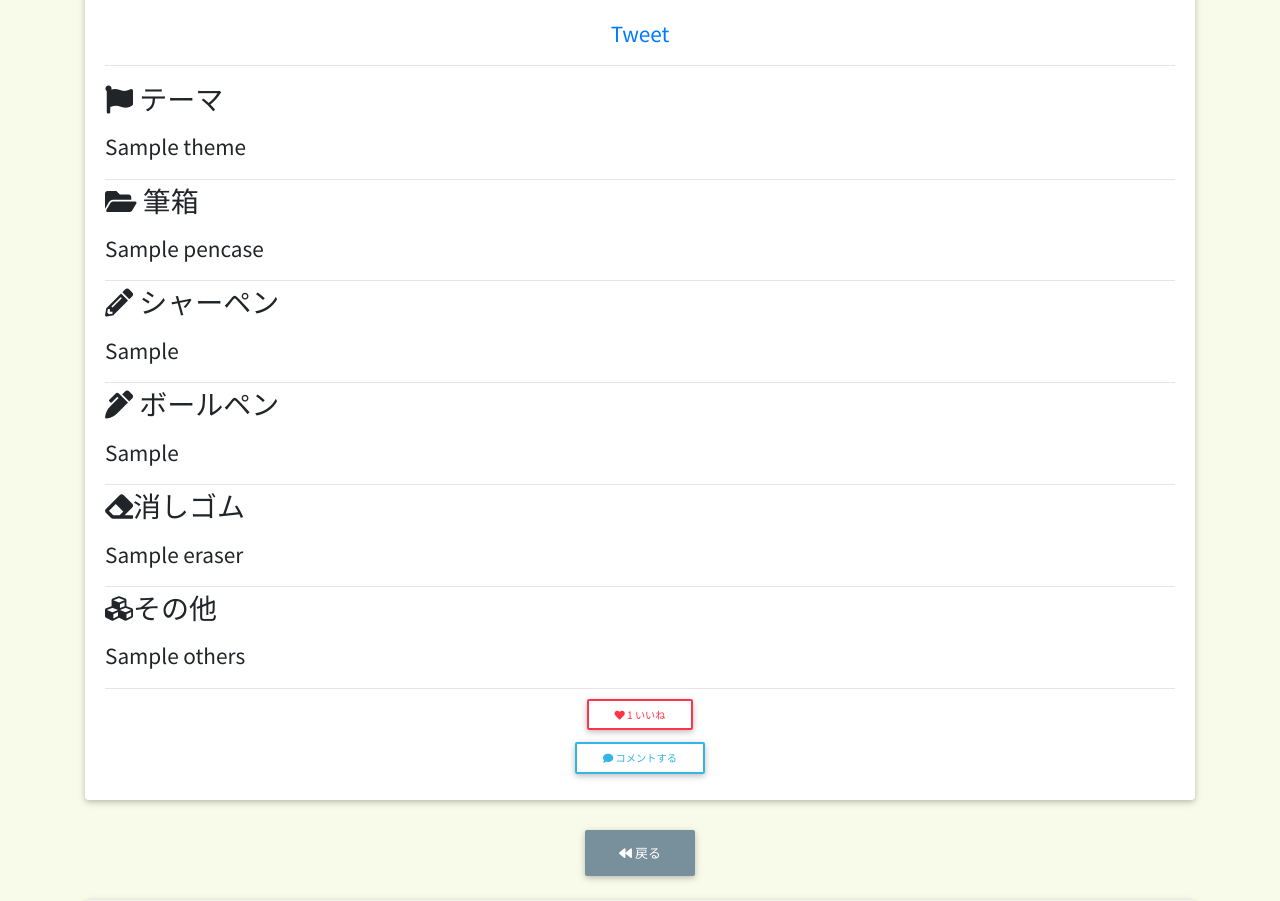
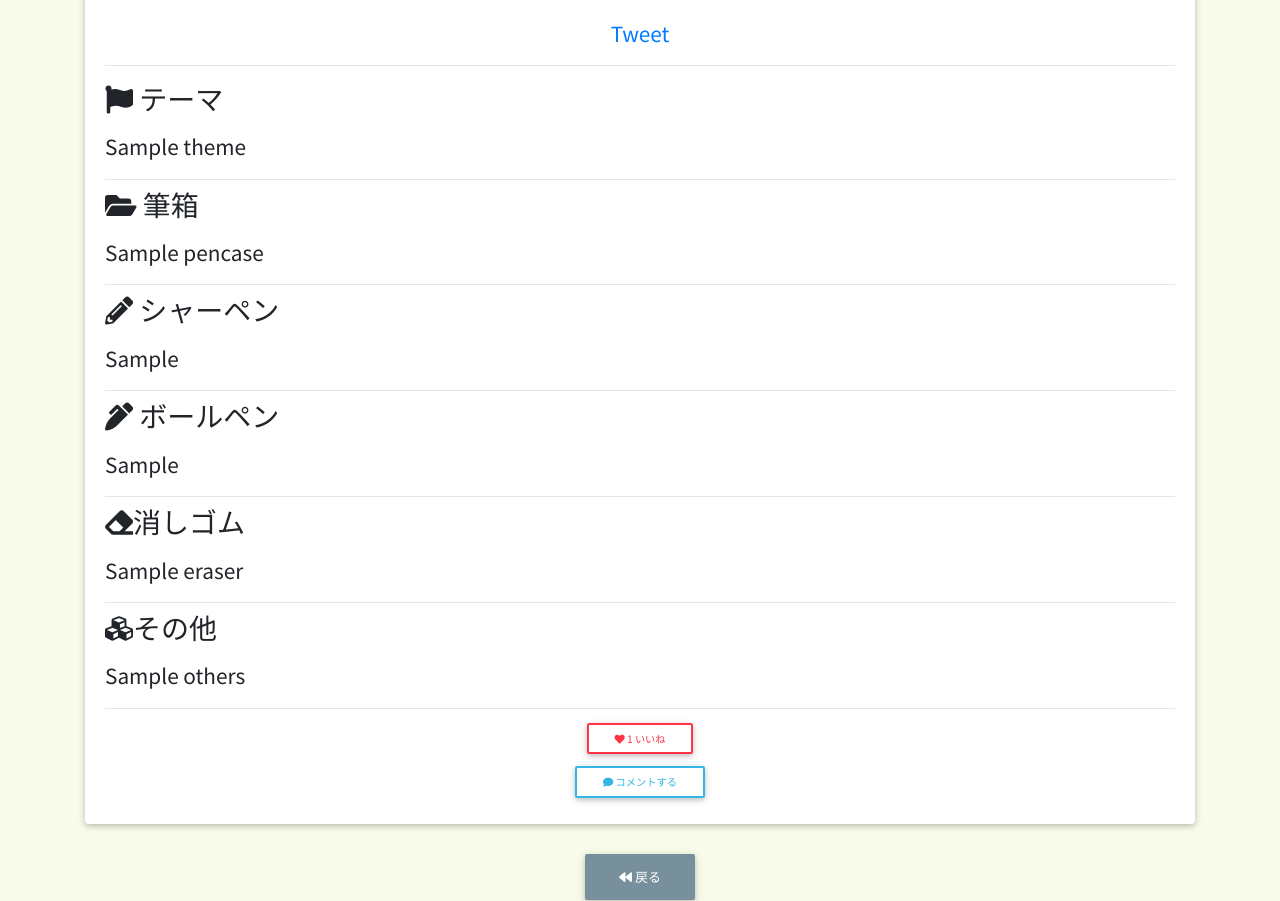
Before and after one commit to cota-eng/pencaseapp-aws-heroku, a Django app: template templates/pencaseapp/detail.html in a window 1280 px wide. Shown: the part 1138-2039 px from the top of the page. Run offline with Django 3.2, Linux system fonts and the light colour scheme; the template is opened without the code that fills it: most values are stand-ins (such as "Sample title", 1, 10 or a date in 2020); grey boxes marked "Sample" are stand-in pictures; some libraries are stand-ins or nearby versions.

Commit message:
デザイン変更

```diff
--- a/templates/base.html
+++ b/templates/base.html
@@ -69,22 +69,28 @@
                 <!-- Links -->
                 <ul class="navbar-nav">
                     <li class="nav-item active">
-                        <a class="nav-link text-dark" href="{% url 'pencaseapp:mypage' %}">マイページ</span></a>
+                        <a class="nav-link text-dark" href="{% url 'pencaseapp:mypage' %}"><i
+                                class="fas fa-user-alt"></i> マイページ</span></a>
                     </li>
                     <li class="nav-item">
-                        <a class="nav-link text-dark" href="{% url 'pencaseapp:random' %}">ランダム</a>
+                        <a class="nav-link text-dark" href="{% url 'pencaseapp:random' %}"><i
+                                class="fas fa-random"></i> ランダム</a>
                     </li>
                     <li class="nav-item">
-                        <a class="nav-link text-dark" href="{% url 'pencaseapp:trend' %}">トレンド</a>
+                        <a class="nav-link text-dark" href="{% url 'pencaseapp:trend' %}"><i
+                                class="fas fa-poll"></i> トレンド</a>
                     </li>
                     <li class="nav-item">
-                        <a class="nav-link text-dark" href="{% url 'pencaseapp:latest' %}">新着</a>
+                        <a class="nav-link text-dark" href="{% url 'pencaseapp:latest' %}"><i
+                                class="fas fa-rss-square"></i> 新着</a>
                     </li>
                     <li class="nav-item ">
-                        <a class="nav-link text-dark" href="{% url 'blog:blog' %}">公式ブログ</a>
+                        <a class="nav-link text-dark" href="{% url 'blog:blog' %}"><i
+                                class="fas fa-sticky-note"></i> 公式ブログ</a>
                     </li>
                     <li class="nav-item ">
-                        <a class="nav-link text-dark" href="https://twitter.com/officialpencase">公式ツイッター</a>
+                        <a class="nav-link text-dark" href="https://twitter.com/officialpencase"><i
+                                class="fab fa-twitter-square"></i> 公式ツイッター</a>
                     </li>
                 </ul>
                 <!-- Links -->
--- a/templates/pencaseapp/detail.html
+++ b/templates/pencaseapp/detail.html
@@ -46,22 +46,22 @@
                     <div class="text-left mt-2">
                         <h3 class="article__title"><i class="fas fa-flag"></i> テーマ</h3>
                         <p class="article__content">{{object.theme|linebreaks}}</p>
-                        <hr class="my-1">
+                        <hr class="my-2">
                         <h3 class="article__title"><i class="fas fa-folder-open"></i> 筆箱</h3>
                         <p class="article__content">{{object.pencase|linebreaks}}</p>
-                        <hr class="my-1">
+                        <hr class="my-2">
                         <h3 class="article__title"><i class="fas fa-pencil-alt"></i> シャーペン</h3>
                         <p class="article__content">{{object.mechanical_pencil|linebreaks}}</p>
-                        <hr class="my-1">
+                        <hr class="my-2">
                         <h3 class="article__title"><i class="fas fa-pen-alt"></i> ボールペン</h3>
                         <p class="article__content">{{object.ball_point_pen|linebreaks}}</p>
-                        <hr class="my-1">
+                        <hr class="my-2">
                         <h3 class="article__title"><i class="fas fa-eraser"></i>消しゴム</h3>
                         <p class="article__content">{{object.eraser|linebreaks}}</p>
-                        <hr class="my-1">
+                        <hr class="my-2">
                         <h3 class="article__title"><i class="fas fa-cubes"></i>その他</h3>
                         <p class="article__content">{{object.others|linebreaks}}</p>
-                        <hr class="my-1">
+                        <hr class="my-2">
                     </div>
 
                 <form action="{% url 'pencaseapp:article_likes' object.pk %}" method="POST">
--- a/templates/pencaseapp/index.html
+++ b/templates/pencaseapp/index.html
@@ -6,7 +6,7 @@
     {% include 'pencaseapp/top.html' %}
     <ul>
         {% if user.is_authenticated %}
-        <p>こんにちは、{{user.nickname}}さん！<br>(ログイン済です)</p>
+        <p>こんにちは、<br>{{user.nickname}}さん(ログイン済)</p>
         {% else %}
         <p>まだログインしていません。</p>
         {% endif %}
--- a/templates/pencaseapp/mypage.html
+++ b/templates/pencaseapp/mypage.html
@@ -40,6 +40,8 @@
            <p>no content</p>
            {% endfor %}
        </div>
+       <a href="{% url 'accounts:account_logout' %}" class="btn btn-danger">
+           ログアウト</a>
    </div>
        {% include 'pagenation.html' %}
 
--- a/templates/pencaseapp/random.html
+++ b/templates/pencaseapp/random.html
@@ -12,8 +12,8 @@
 <main>
     <div class="text-center">
 
-        <h2 class="my-4">ランダムな筆箱</h2>
-        <div class="card white my-4 py-4">
+        <h2 class="my-4 mx-4">ランダムな筆箱</h2>
+        <div class="card white my-4 py-4 px-4">
         <p>このページではランダムに筆箱を見学することができます。</p><p>いいね・新着に関係なく見られるのでおすすめです。</p>
         </div>
         <div class="row">
```
Also changed, not shown: templates/pencaseapp/latest.html (+8 -5 lines), templates/pencaseapp/trend.html (+5 -10 lines).
